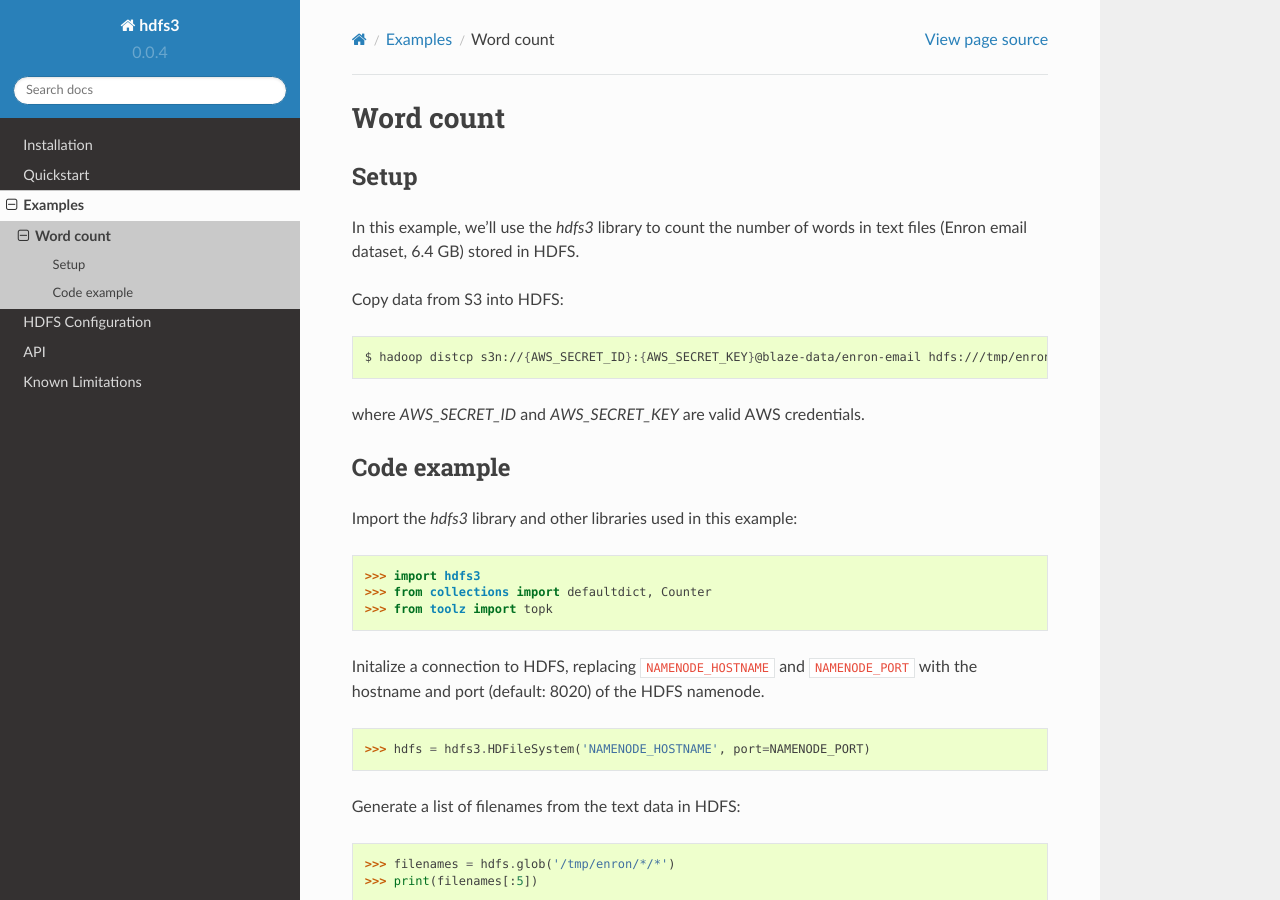
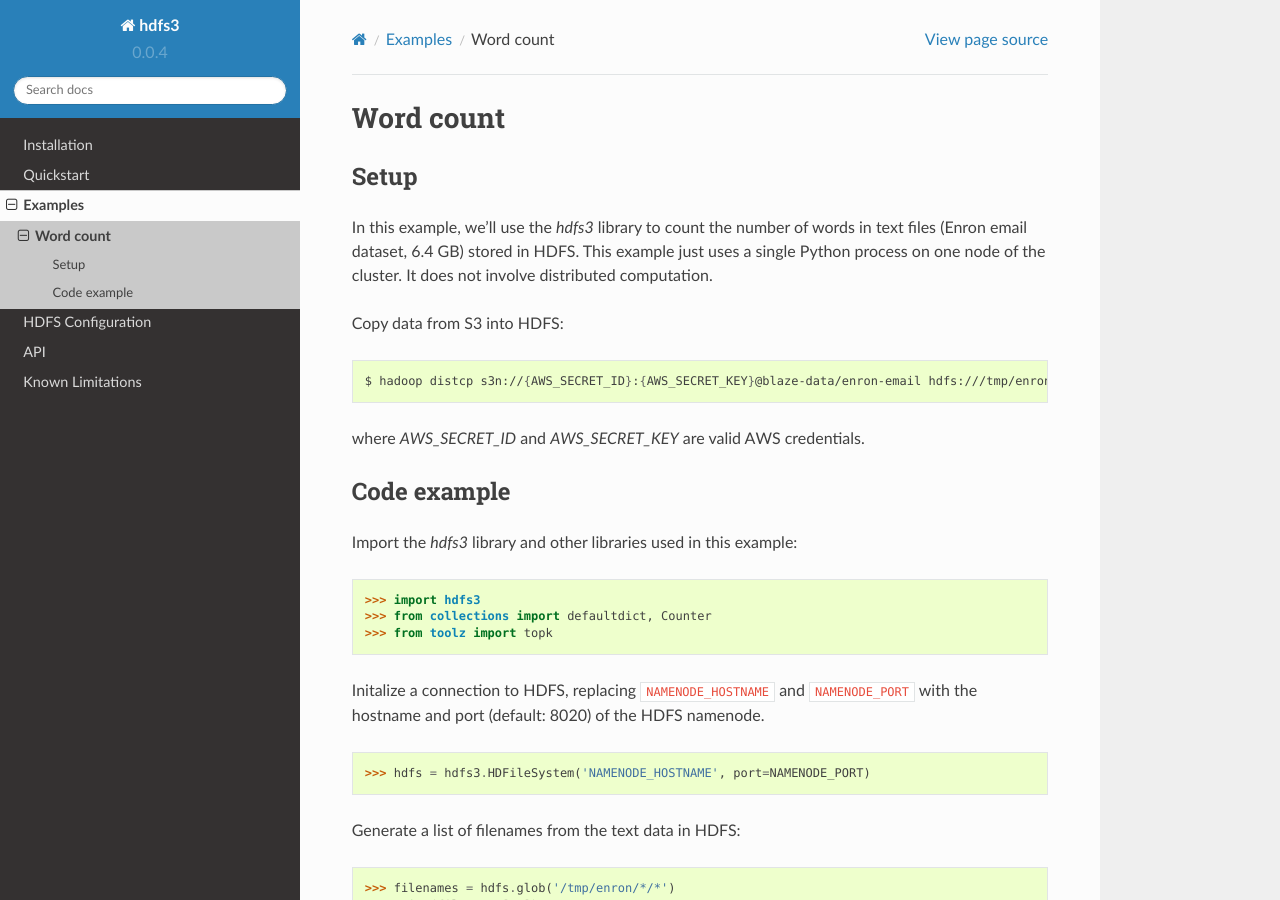
Before and after one commit to dask/hdfs3, a Sphinx documentation site: the page built from docs/source/examples/word-count.rst, in a window 1280 px wide and 900 px high. Built offline with Sphinx 7.4.7 and the Read the Docs theme 2.0.0, drawn with Linux system fonts in a browser that asks for light colours.

Commit message:
Minor edits to docs

```diff
--- a/docs/source/examples/word-count.rst
+++ b/docs/source/examples/word-count.rst
@@ -5,7 +5,9 @@ Setup
 -----
 
 In this example, we'll use the `hdfs3` library to count the number of words in
-text files (Enron email dataset, 6.4 GB) stored in HDFS.
+text files (Enron email dataset, 6.4 GB) stored in HDFS. This example just uses
+a single Python process on one node of the cluster. It does not involve
+distributed computation.
 
 Copy data from S3 into HDFS:
 
--- a/docs/source/index.rst
+++ b/docs/source/index.rst
@@ -26,11 +26,6 @@ as well as a typical Pythonic interface.
    >>> with hdfs.open('/user/data/file.txt', 'rb') as f:
    ...     f.seek(2000)
    ...     bytes = f.read(1000000)
-
-Refer to the following documentation to get started with `hdfs3`:
-
-* :doc:`install`
-* :doc:`quickstart`
 
 
 Motivation
--- a/docs/source/quickstart.rst
+++ b/docs/source/quickstart.rst
@@ -1,11 +1,5 @@
 Quickstart
 ----------
-
-Install ``hdfs3`` and its dependencies:
-
-.. code-block:: bash
-
-   $ conda install hdfs3 -c dask
 
 Import ``hdfs3`` and connect to an HDFS cluster:
 
```
